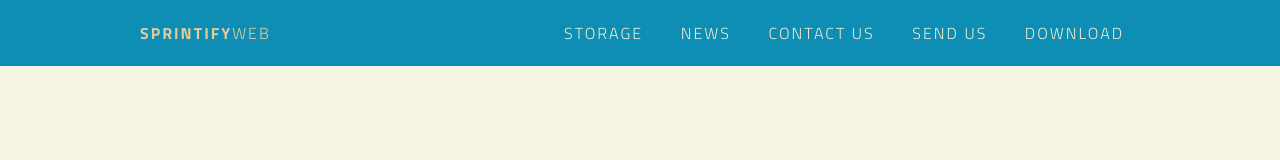
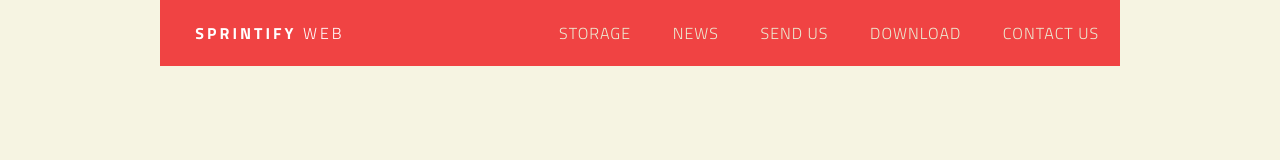
Before and after one commit to sprintify/hamburger-nav, a plain HTML site: page index.html in a window 1280 px wide. Drawn offline with nearby package versions, Linux system fonts and the light colour scheme.

Commit message:
redesign simpler version

```diff
--- a/css/style.css
+++ b/css/style.css
@@ -1,102 +1,58 @@
-/* colors -> https://coolors.co/e54b4b-ebebd3-464655-e4b363-e8e9eb */
-
+* {
+    box-sizing: border-box;
+}
 body {
-  background: #f6f4e2;
+  background: #F6F4E2;
   font-family: 'Titillium Web', sans-serif;
-  letter-spacing: 2px;
+  letter-spacing: 1px;
 }
 
+.wrapper {
+  width: 100%;
+  max-width: 960px;
+  margin: 0 auto;
+}
+/*
 .container {
+  max-width: 960px;
   width: 95%;
-  max-width: 1000px;
   margin: 0 auto;
 }
 
 header {
-  background: #0e8db5;
-  color: #e4cb9a;
+  background: #f04343;
+  color: #f7e9cc;
   padding: 1.5em 0;
   position: relative;
 }
 
-header::after {
+/*header::after {
   content: '';
   clear: both;
   display: block;
-}
+}*/
+
 
 .logo {
-  float: left;
+  color: #fff;
   font-size: 1rem;
   margin: 0;
+  padding-top: 24px;
+  padding-left: 20px;
   text-transform: uppercase;
   font-weight: 700;
+  letter-spacing: 3px;
+  height: 65px;
+  background-color: #f04343;
 }
 
 .logo span {
   font-weight: 400;
 }
 
-.site-nav {
-  width: 100%;
+.menu-toggle {
   position: absolute;
-  top: 100%;
-  left: 0;
-  background: #e7a119;
-  -webkit-clip-path: circle(0px at top left);
-          clip-path: circle(0px at top left);
-  -webkit-transition: -webkit-clip-path ease-in-out 500ms;
-  transition: -webkit-clip-path ease-in-out 500ms;
-  transition: clip-path ease-in-out 500ms;
-  transition: clip-path ease-in-out 500ms, -webkit-clip-path ease-in-out 500ms;
-  text-align: left;
-}
-
-.site-nav--open {
-  -webkit-clip-path: circle(150% at top right);
-          clip-path: circle(150% at top right);
-}
-
-.site-nav ul {
-  margin: 0;
-  padding: 0;
-  list-style: none;
-}
-
-.site-nav li {
-  border-bottom: 1px solid #f6f4e2;
-}
-
-.site-nav li:last-child {
-  border-bottom: none;
-}
-
-.site-nav a {
-  color: #EBEBD3;
-  display: block;
-  padding: 1.5em 4em 1.5em 3em;
-  text-transform: uppercase;
-  text-decoration: none;
-}
-
-.site-nav a:hover,
-.site-nav a:focus {
-  background: #E4B363;
-  color: #464031;
-}
-
-.site-nav--icon {
-  display: inline-block;
-  font-size: 1.5em;
-  margin-right: 1em;
-  width: 1.1em;
-  text-align: right;
-  color: rgba(255,255,255,.4);
-}
-
-.menu-toggle {
-  padding: 1em;
-  position: absolute;
+  padding: 0.8em;
   top: 1em;
   right: .5em;
   cursor: pointer;
@@ -108,15 +64,16 @@ header::after {
   content: '';
   display: block;
   background: #EBEBD3;
-  height: 2px;
-  width: 1.75em;
-  -webkit-transition: all ease-in-out 250ms;
-  transition: all ease-in-out 250ms;
+  height: 3px;
+  width: 2em;
+  border-radius: 3px;
+  -webkit-transition: all ease-in-out 350ms;
+  transition: all ease-in-out 350ms;
 }
 
 .hamburger::before {
-  -webkit-transform: translateY(-6px);
-          transform: translateY(-6px);
+  -webkit-transform: translateY(-7px);
+          transform: translateY(-7px);
 }
 
 .hamburger::after {
@@ -138,42 +95,150 @@ header::after {
           transform: translateY(-1px) rotate(-90deg);
 }
 
-@media (min-width: 768px) {
+/*.site-nav--open {
+  -webkit-clip-path: circle(150% at top right);
+          clip-path: circle(150% at top right);
+}
+*/
+
+
+
+
+
+nav {
+    margin: 0;
+    padding: 0;
+}
+
+nav ul {
+    display: flex;
+    flex-direction: column;
+    list-style-type: none;
+    padding: 0;
+    margin: 0;
+    display: none;
+}
+
+nav ul.opening {
+    display: block;
+    height: 30px;
+}
+
+nav li {
+  border-bottom: 1px solid #f6f4e2;
+}
+nav li:last-child {
+  border-bottom: none;
+}
+nav a {
+  color: #EBEBD3;
+  background: #e7a119;
+  display: block;
+  padding: 1.5em 4em 1.5em 3em;
+  text-transform: uppercase;
+  text-decoration: none;
+}
+
+nav a:hover,
+nav a:focus {
+  background: #E4B363;
+}
+
+.site-nav--icon {
+  display: inline-block;
+  font-size: 1.5em;
+  margin-right: 1em;
+  width: 1.1em;
+  text-align: right;
+  color: rgba(255,255,255,.4);
+}
+
+/* flex styles */
+
+
+/*
+nav {
+  width: 100%;
+  position: absolute;
+  top: 100%;
+  left: 0;
+  background: #e7a119;
+  -webkit-clip-path: circle(0px at top left);
+          clip-path: circle(0px at top left);
+  -webkit-transition: -webkit-clip-path ease-in-out 700ms;
+  transition: -webkit-clip-path ease-in-out 700ms;
+  transition: clip-path ease-in-out 700ms;
+  transition: clip-path ease-in-out 700ms, -webkit-clip-path ease-in-out 700ms;
+  text-align: left;
+}
+*/
+
+
+
+
+
+
+
+@media (min-width: 780px) {
 
   .menu-toggle {
     display: none;
   }
 
-  .site-nav {
-    width: 80%;
-    text-align: right;
-    margin: 0;
-    padding: 0;
-    height: auto;
-    position: relative;
-    background: transparent;
-    float: right;
-    -webkit-clip-path: initial;
-            clip-path: initial;
 
+
+  nav ul {
+    display: flex;
+    flex-direction: row;
+    justify-content: flex-end;
+  }
+  nav li {
+     flex: 1 1 auto;
+     border: none;
+ }
+
+   nav li a {
+       padding: 1.5em 1.3em 1.5em 1.3em;
+       margin: 0;
+       border: none;
+       background-color: #f04343;
+    }
+    nav a:hover,
+    nav a:focus {
+      background-color: rgba(255,255,255,.10);
+    }
+
+
+
+  .logo {
+      flex: 0 0 200px;
+      margin: 0;
+      padding-left: 20px;
   }
 
-  .site-nav li {
-    display: inline-block;
-    border: none;
+
+    nav {
+      display: flex;
+      flex-direction: row;
+      justify-content: space-between;
+
+      text-align: center;
+      background-color: #f04343;
+    }
+  /* nav {
+      flex: 1 1 0;
+      -webkit-clip-path: none;
+            clip-path: none;
+
+      border: 3px solid purple;
   }
+*/
 
-  .site-nav a {
-    padding: 0;
-    margin-left: 1em;
-    margin-right: 1em;
-  }
-
-  .site-nav a:hover,
+  /*.site-nav a:hover,
   .site-nav a:focus {
     background: transparent;
   }
-
+*/
   .site-nav--icon {
     display: none;
   }
--- a/index.html
+++ b/index.html
@@ -16,29 +16,27 @@
 </head>
 
 <body>
-<header>
-    <div class="container">
+    <div class="wrapper">
+        <nav class="site-nav">
+            <h1 class="logo">Sprintify<span> web</span></h1>
 
-     <h1 class="logo">Sprintify<span>web</span></h1>
+            <div class="menu-toggle">
+              <div class="hamburger"></div>
+            </div>
 
-     <nav class="site-nav">
-      <ul>
-        <li><a href=""><i class="fa fa-database site-nav--icon"></i>Storage</a></li>
-        <li><a href=""><i class="fa fa-info-circle site-nav--icon"></i>News</a></li>
-        <li><a href=""><i class="fa fa-envelope site-nav--icon"></i>Contact us</a></li>
-        <li><a href=""><i class="fa fa-paper-plane site-nav--icon"></i>Send us</a></li>
-        <li><a href=""><i class="fa fa-cloud-download site-nav--icon"></i>Download</a></li>
+            <ul class="open desktop">
+                <li><a href="#!"><i class="fa fa-database site-nav--icon"></i>Storage</a></li>
+                <li><a href="#!"><i class="fa fa-info-circle site-nav--icon"></i>News</a></li>
+                <li><a href="#!"><i class="fa fa-paper-plane site-nav--icon"></i>Send us</a></li>
+                <li><a href="#!"><i class="fa fa-cloud-download site-nav--icon"></i>Download</a></li>
+                <li><a href="#!"><i class="fa fa-envelope site-nav--icon"></i>Contact us</a></li>
+            </ul>
+        </nav>
+    </div>
+</header>
 
-      </ul>
-     </nav>
 
-      <div class="menu-toggle">
-        <div class="hamburger"></div>
-      </div>
 
-</div>
-
-</header>
   <script src="https://ajax.googleapis.com/ajax/libs/jquery/2.2.4/jquery.min.js"></script>
 
     <script src="js/index.js"></script>
--- a/js/index.js
+++ b/js/index.js
@@ -1,6 +1,6 @@
 $('.menu-toggle').click(function() {
 
-  $('.site-nav').toggleClass('site-nav--open');
+  $('ul').toggleClass('opening');
   $(this).toggleClass('open');
 
 })
```
